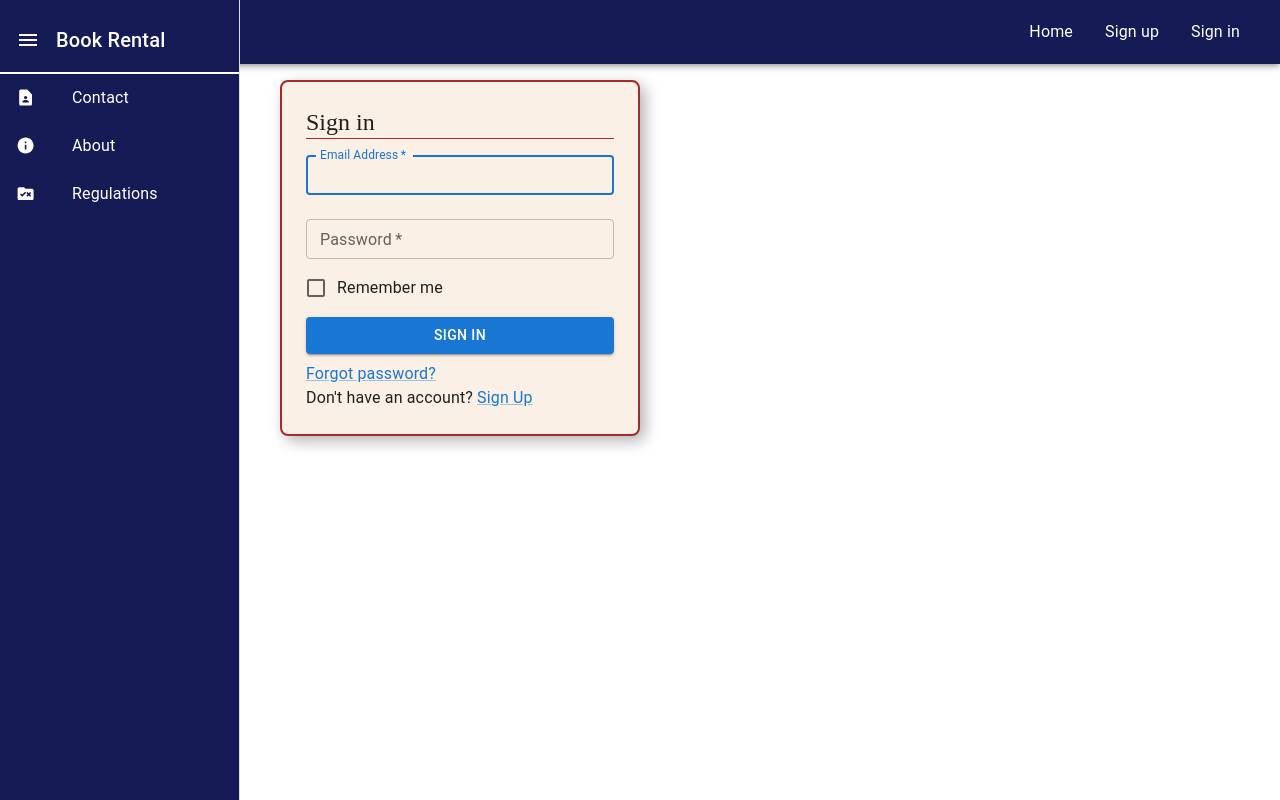
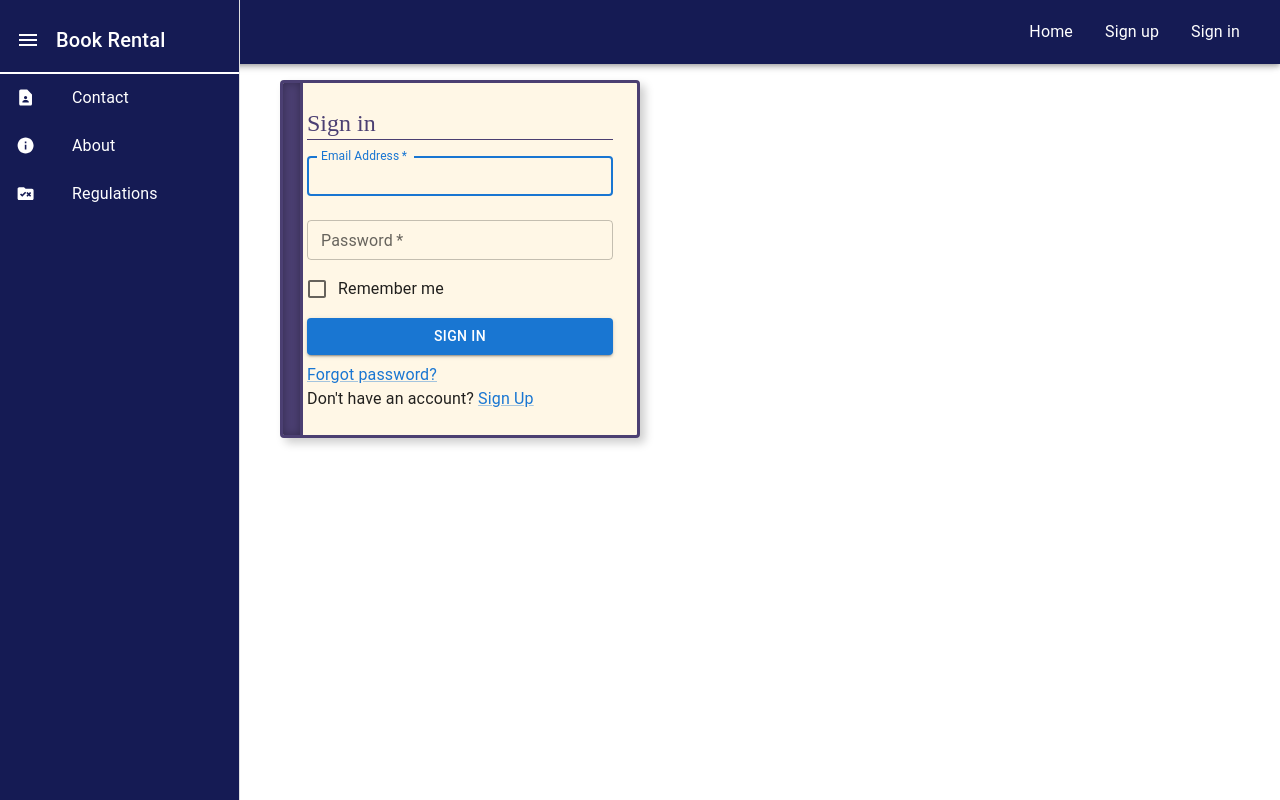
Before and after one commit to getye/Book-Rent-Vercel, a React (Create React App) app in the folder client/: page /signin in a window 1280 px wide. Built offline with nearby package versions, Linux system fonts and the light colour scheme.

Commit message:
Updated sigin component

```diff
--- a/client/src/components/signin.js
+++ b/client/src/components/signin.js
@@ -59,16 +59,31 @@ export const Signin = () => {
           sx={{
             marginLeft: 1,
             padding: 3,
-            border: '2px solid #A52A2A', // Dark brown border
-            borderRadius: '8px',          // Rounded edges to resemble a book's binding
-            boxShadow: '5px 5px 15px rgba(0, 0, 0, 0.3)', // Slight shadow for depth
-            backgroundColor: '#FAF0E6',    // Light tan color for a classic book feel
+            border: '3px solid #4B3F72',          // Dark purple/blue for a classic cover
+            borderRadius: '4px',                  // Slightly rounded edges
+            boxShadow: '5px 5px 10px rgba(0, 0, 0, 0.2)', // Deeper shadow for depth
+            backgroundColor: '#FFF7E6',           // Light cream color for pages
+            position: 'relative',
+            overflow: 'hidden',
+
+            // Spine effect
+            '&::before': {
+              content: '""',
+              position: 'absolute',
+              top: 0,
+              left: 0,
+              width: '20px',
+              height: '100%',
+              backgroundColor: '#4B3F72',         // Matching the border color
+              borderRight: '3px solid #4B3F72',
+              boxShadow: 'inset 0 0 10px rgba(0,0,0,0.3)', // Inner shadow for a "spine" look
+            },
           }}
-          >
-          <Typography component="h1" variant="h5" sx={{ fontFamily: 'serif' }}>
+        >
+          <Typography component="h1" variant="h5" sx={{ fontFamily: 'serif', color: '#4B3F72' }}>
             Sign in
           </Typography>
-          <Divider sx={{ borderColor: '#A52A2A' }} />
+          <Divider sx={{ borderColor: '#4B3F72' }} />
 
           <TextField
             margin="normal"
@@ -111,6 +126,7 @@ export const Signin = () => {
           </Grid>
         </Box>
 
+
       </Grid>
 
       {/* Snackbar for notifications */}
```
Also changed, not shown: 8 other files (tests, documents, lock files or other folders).
